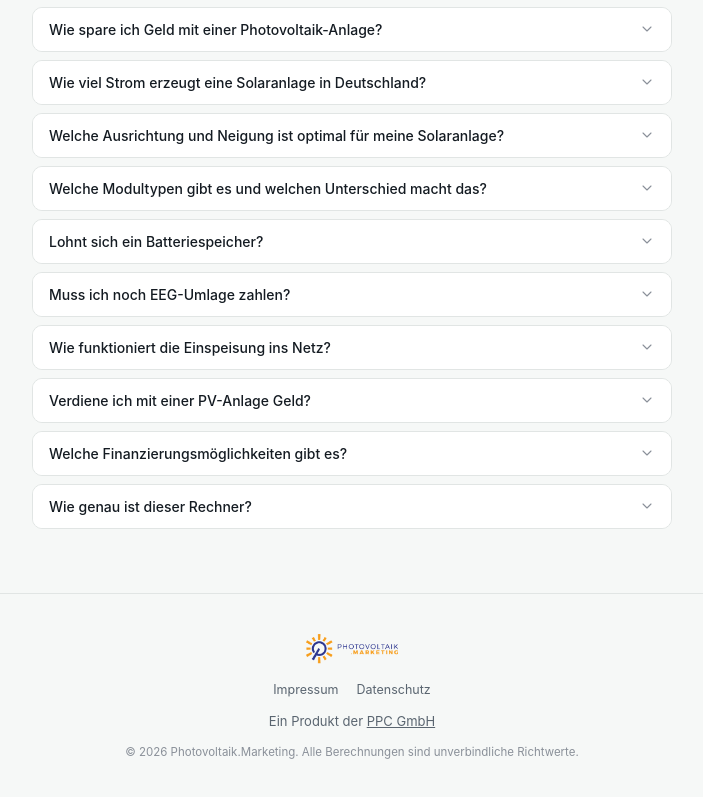
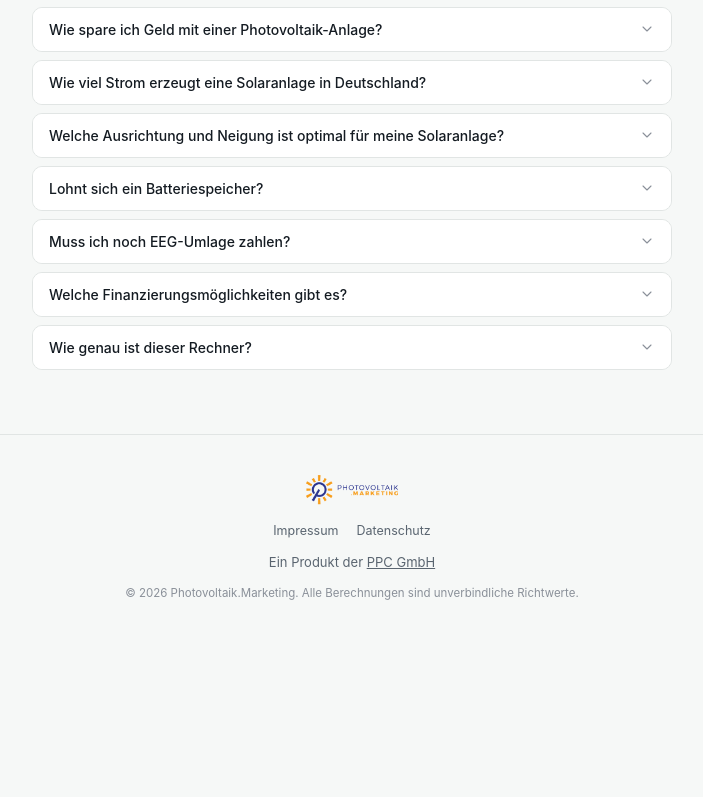
Before and after one commit to shivamkumarrrr/pvrechner, a React (Vite) app: page / in a window 1280 px wide. Shown: the part 4926-5723 px from the top of the page, without its empty margins (288-991 px from the left). After the commit the page ends 5566 px from the top, so only its background shows below. Built offline with nearby package versions, Linux system fonts and the light colour scheme.

Commit message:
FAQ: Fragen zu Modultypen, Einspeisung und Verdienst entfernt

```diff
--- a/src/components/sections/Faq.jsx
+++ b/src/components/sections/Faq.jsx
@@ -22,24 +22,12 @@ const FAQS = [
     a: "Süd-Ausrichtung bei 25–35° Neigung bringt den höchsten Jahresertrag. Ost- oder West-Dächer verlieren dagegen nur ca. 10–15% Ertrag gegenüber Süd, liefern den Strom aber gleichmäßiger über den Tag verteilt — für den Eigenverbrauch morgens und abends oft ein Vorteil. Flachdächer (0–15°) verlieren durch die flachere Sonneneinstrahlung ebenfalls etwas Ertrag, lassen sich aber mit Aufständerung ausgleichen. Der Rechner oben berücksichtigt Ihre konkrete Ausrichtung und Neigung automatisch in der Ertragsberechnung.",
   },
   {
-    q: "Welche Modultypen gibt es und welchen Unterschied macht das?",
-    a: "Monokristalline Module sind heute bei Dachanlagen der Standard: höchster Wirkungsgrad, dadurch am wenigsten Fläche pro kWp nötig. Polykristalline Module sind etwas günstiger, brauchen bei gleicher Leistung aber mehr Dachfläche und werden kaum noch neu verbaut. Dünnschichtmodule haben den geringsten Wirkungsgrad, sind dafür leicht und flexibel — meist nur bei Nischenanwendungen (z.B. gewölbte Dächer) relevant, nicht beim klassischen Einfamilienhausdach.",
-  },
-  {
     q: "Lohnt sich ein Batteriespeicher?",
     a: "Ohne Speicher decken Sie je nach Anlagengröße ca. 30–55% Ihres Stromverbrauchs selbst — der Rest kommt aus dem Netz. Mit passend dimensioniertem Speicher steigt dieser Anteil auf bis zu 85%. Allerdings kostet der Speicher zusätzliches Geld, und diese Mehrinvestition verlängert die Amortisationszeit der Gesamtanlage in der Regel eher, als dass sie sie verkürzt — der Speicher rechnet sich vor allem dann, wenn ein großer Teil Ihres Verbrauchs in die Abend- und Nachtstunden fällt und sonst zu teurem Netzstrom-Preis zugekauft würde. Ob sich die Mehrinvestition für Sie wirtschaftlich lohnt, hängt von Ihrem Verbrauchsprofil ab — genau das zeigt Ihnen der ehrliche Speicher-Vergleich im Rechner oben.",
   },
   {
     q: "Muss ich noch EEG-Umlage zahlen?",
     a: "Nein. Die EEG-Umlage, die früher auf jede verbrauchte Kilowattstunde Strom erhoben wurde, ist seit dem 1. Juli 2022 vollständig abgeschafft. Sie taucht in keiner aktuellen Stromrechnung mehr auf und spielt für die Wirtschaftlichkeit einer neuen PV-Anlage keine Rolle mehr.",
-  },
-  {
-    q: "Wie funktioniert die Einspeisung ins Netz?",
-    a: "Ihr Netzbetreiber baut einen Zweirichtungszähler ein, der Bezug und Einspeisung getrennt erfasst. Strom, den Sie nicht selbst verbrauchen, fließt automatisch ins öffentliche Netz und wird nach EEG vergütet — die aktuellen Sätze finden Sie weiter oben auf dieser Seite. Die Anmeldung beim Netzbetreiber und im Marktstammdatenregister übernimmt in der Regel der installierende Fachbetrieb für Sie.",
-  },
-  {
-    q: "Verdiene ich mit einer PV-Anlage Geld?",
-    a: "Die kurze Antwort ist ja. Wenn Sie den überschüssigen Strom aus Ihrer Photovoltaikanlage ins Stromnetz einspeisen, erhalten Sie 20 Jahre lang (plus das Jahr der Inbetriebnahme) eine gesetzlich garantierte Vergütung nach EEG. Ob Sie mit Ihrer Anlage einen Gewinn erzielen, hängt davon ab, ab wann sich die Kosten amortisiert haben — und das hängt wiederum stark davon ab, wie viel Ihres selbst erzeugten Stroms Sie selbst verbrauchen statt einzuspeisen: Jede selbst verbrauchte Kilowattstunde spart den vollen Strompreis und ist damit wirtschaftlich deutlich mehr wert als die Einspeisung. Genau diese Rechnung macht der Rechner oben individuell für Ihre Anlage.",
   },
   {
     q: "Welche Finanzierungsmöglichkeiten gibt es?",
```
